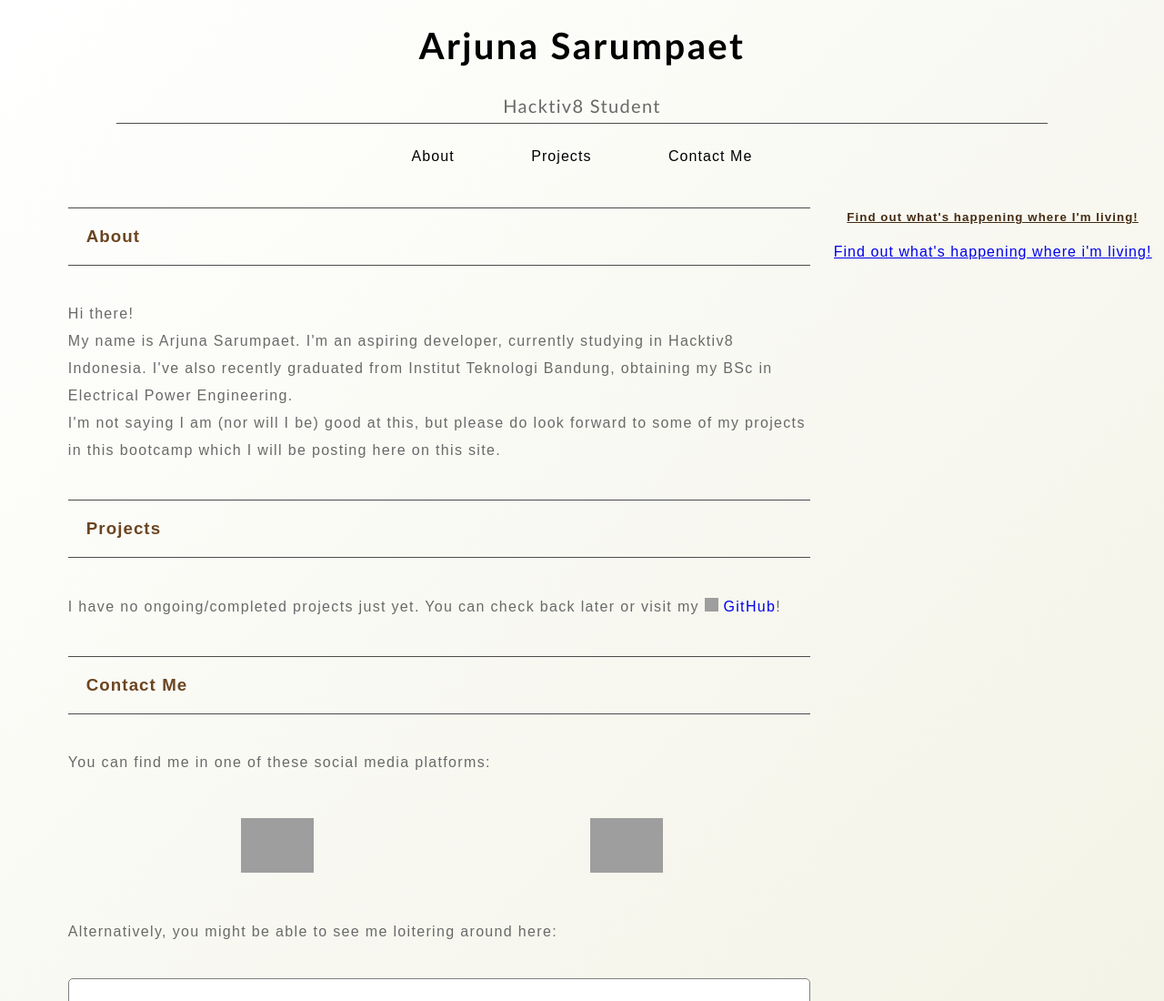
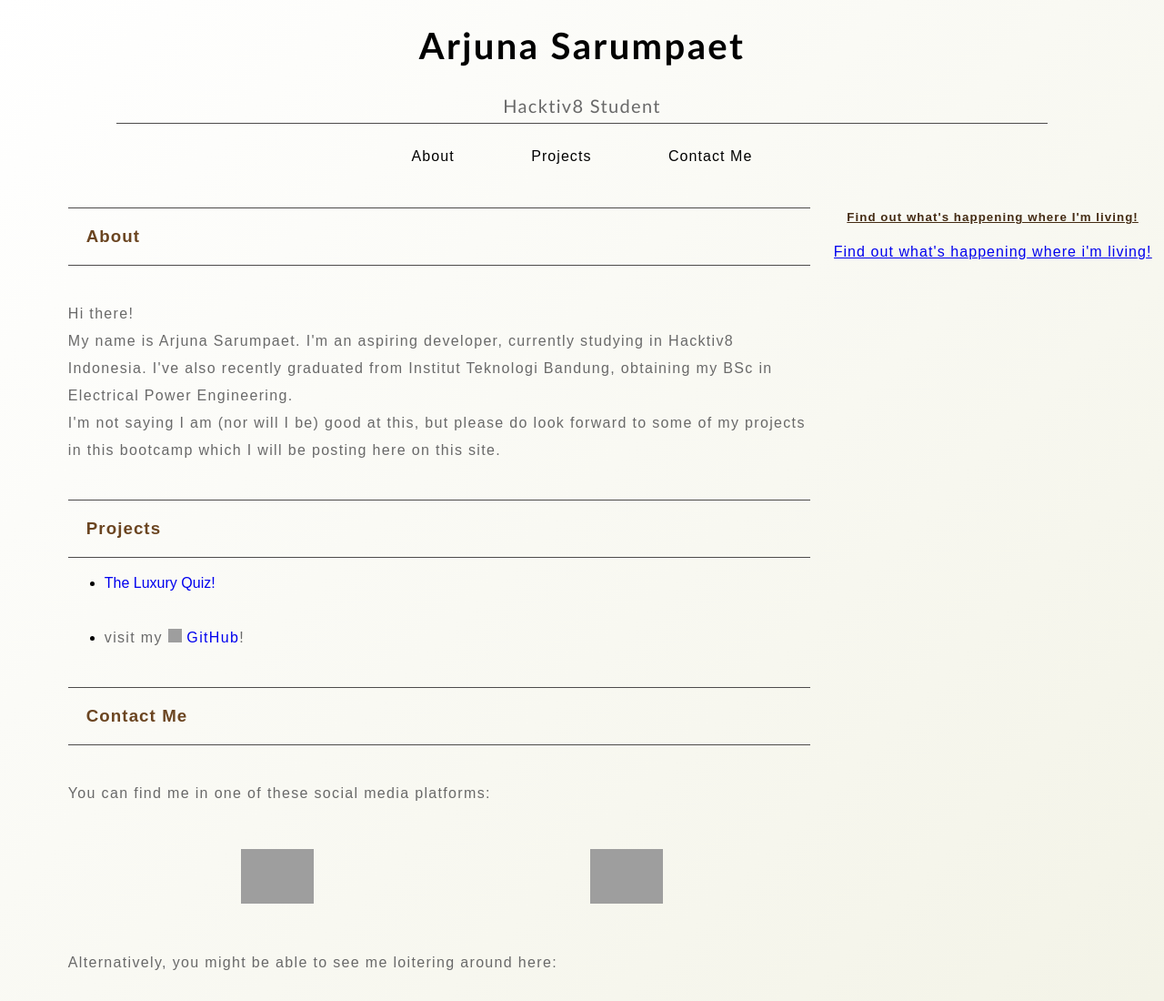
Before and after one commit to arjunagbt/Phase0-week1, a plain HTML site: page index.html in a window 1280 px wide. Shown: the top 1100 px of the page at 91% size. Drawn offline with Linux system fonts and the light colour scheme; grey boxes are pictures that could not be loaded.

Commit message:
added final project

```diff
--- a/index.html
+++ b/index.html
@@ -31,7 +31,10 @@
                </p></div>
             <div id="projects" class="b">
                 <h3>Projects</h3>
-                    <p>I have no ongoing/completed projects just yet. You can check back later or visit my <a href="https://github.com/arjunagbt"><img src="https://github.com/fluidicon.png" height="15px" width="15px"/> GitHub</a>! </p>
+                   <ul>
+                       <li><a href="https://arjunagbt.github.io/FParjunaS/">The Luxury Quiz!</a></li>
+                       <li><p>visit my <a href="https://github.com/arjunagbt"><img src="https://github.com/fluidicon.png" height="15px" width="15px"/> GitHub</a>! </p></li>
+                   </ul>
 
             </div>
             <div id="contact" class="c">
```
